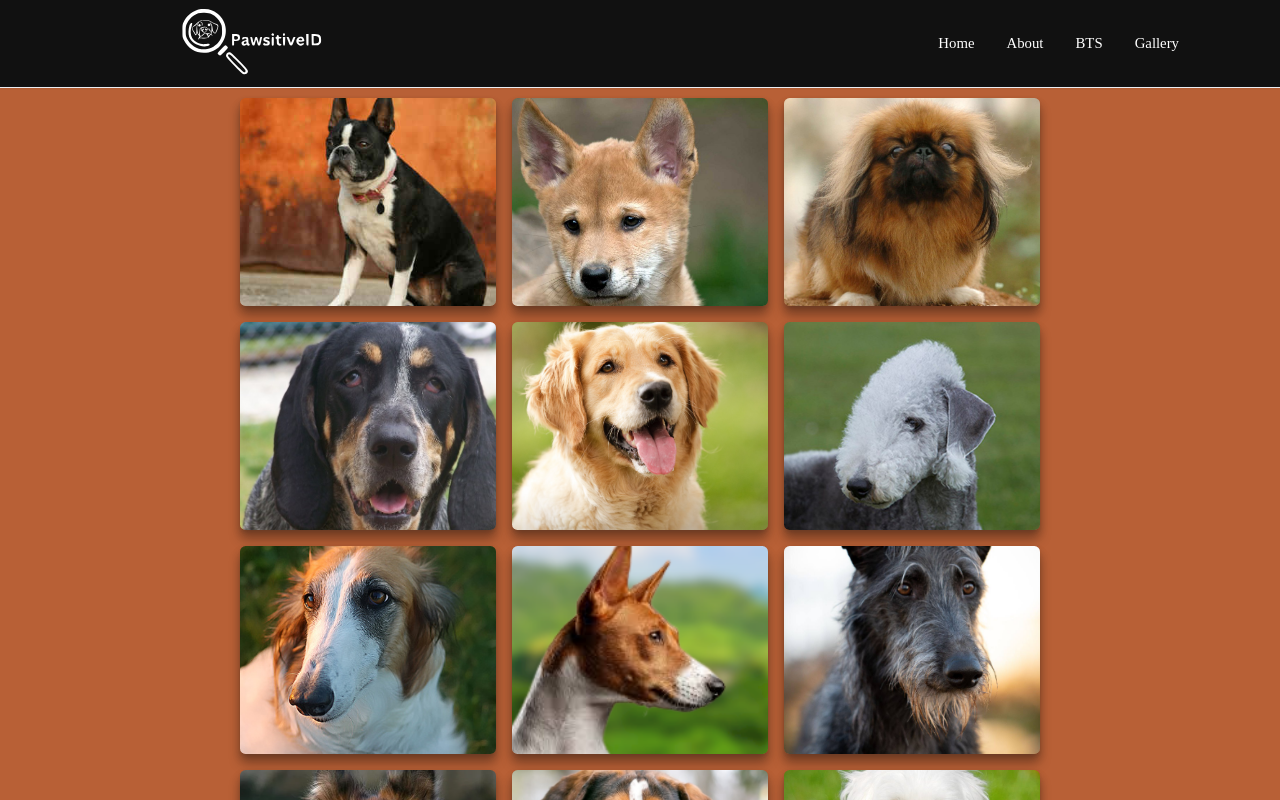
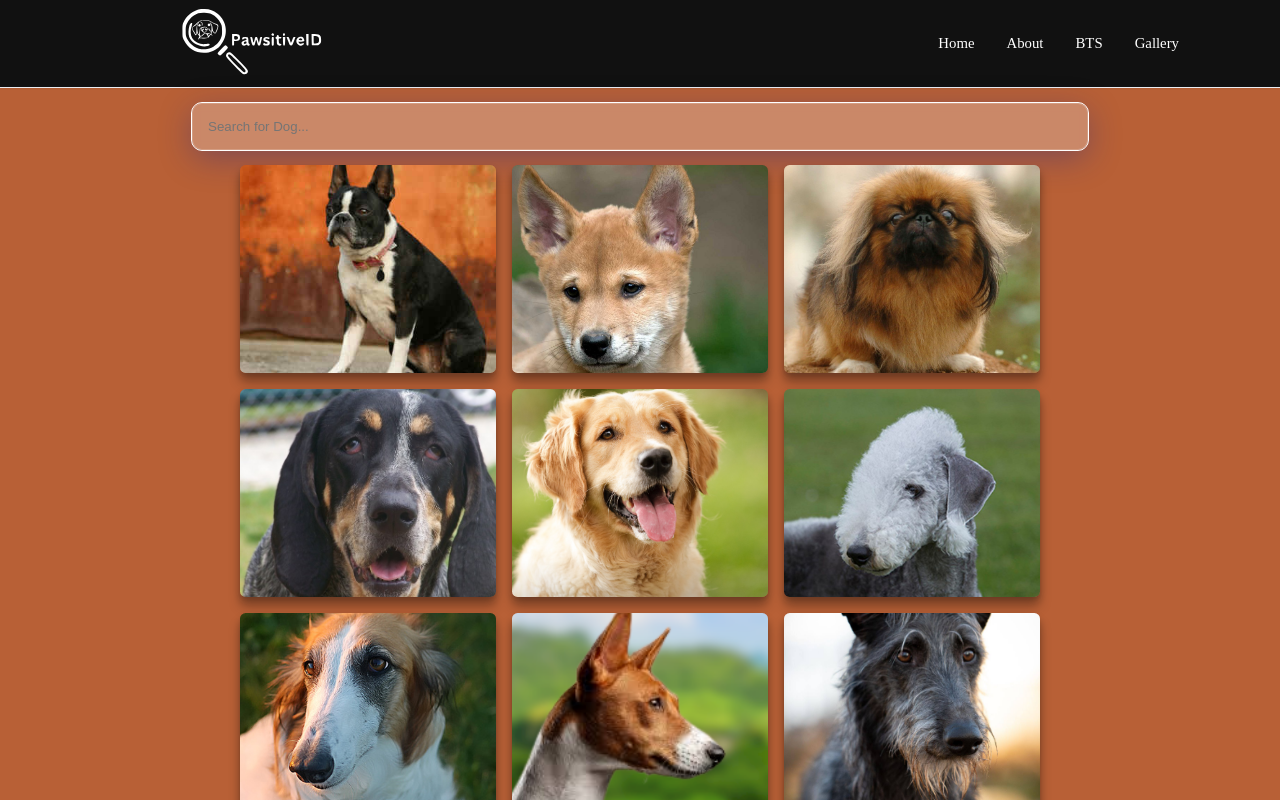
Before and after one commit to srinikhil0/pawsitive_id_Angular, an Angular app: page /gallery in a window 1280 px wide. Shown: the top 800 px of the page. Built offline with nearby package versions, Linux system fonts and the light colour scheme.

Commit message:
Update gallery.component.html - bug fix #6

```diff
--- a/src/app/gallery/gallery.component.html
+++ b/src/app/gallery/gallery.component.html
@@ -1,5 +1,5 @@
-<!--<input type="text" id="searchInput" name="search" placeholder="Search for Dog..."
-        (input)="onSearchInput($event)">-->
+<input type="text" id="searchInput" name="search" placeholder="Search for Dog..."
+        (input)="onSearchInput($event)">
 
 <main class="gallery gallery__content--flow">
 
```
